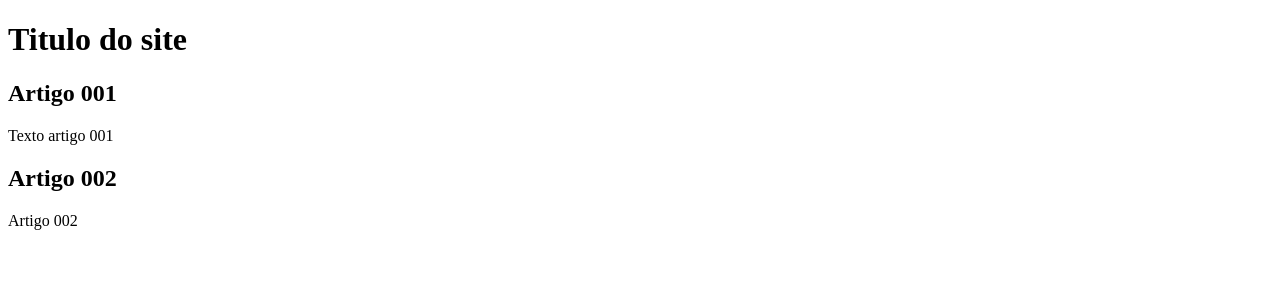
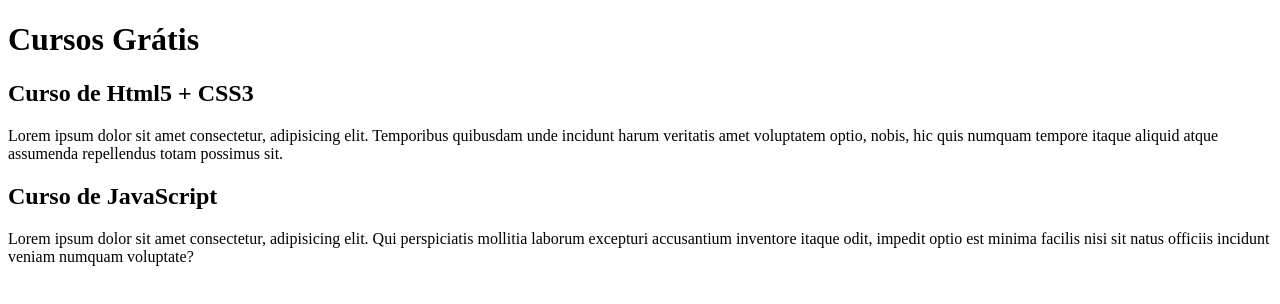
Before and after one commit to Marzzarthas/Branching-no-GitHub, a plain HTML site: page index.html in a window 1280 px wide. Drawn offline with Linux system fonts and the light colour scheme.

Commit message:
Update index.html

```diff
--- a/index.html
+++ b/index.html
@@ -8,15 +8,15 @@
 <body>
     <main>
         <header>
-            <h1>Titulo do site</h1>
+            <h1>Cursos Grátis</h1>
         </header>
         <article>
-            <h2>Artigo 001</h2>
-            <p>Texto artigo 001</p>
+            <h2>Curso de Html5 + CSS3</h2>
+            <p>Lorem ipsum dolor sit amet consectetur, adipisicing elit. Temporibus quibusdam unde incidunt harum veritatis amet voluptatem optio, nobis, hic quis numquam tempore itaque aliquid atque assumenda repellendus totam possimus sit.</p>
         </article>
         <article>
-            <h2>Artigo 002</h2>
-            <p>Artigo 002</p>
+            <h2>Curso de JavaScript</h2>
+            <p>Lorem ipsum dolor sit amet consectetur, adipisicing elit. Qui perspiciatis mollitia laborum excepturi accusantium inventore itaque odit, impedit optio est minima facilis nisi sit natus officiis incidunt veniam numquam voluptate?</p>
         </article>
     </main>
 
```
